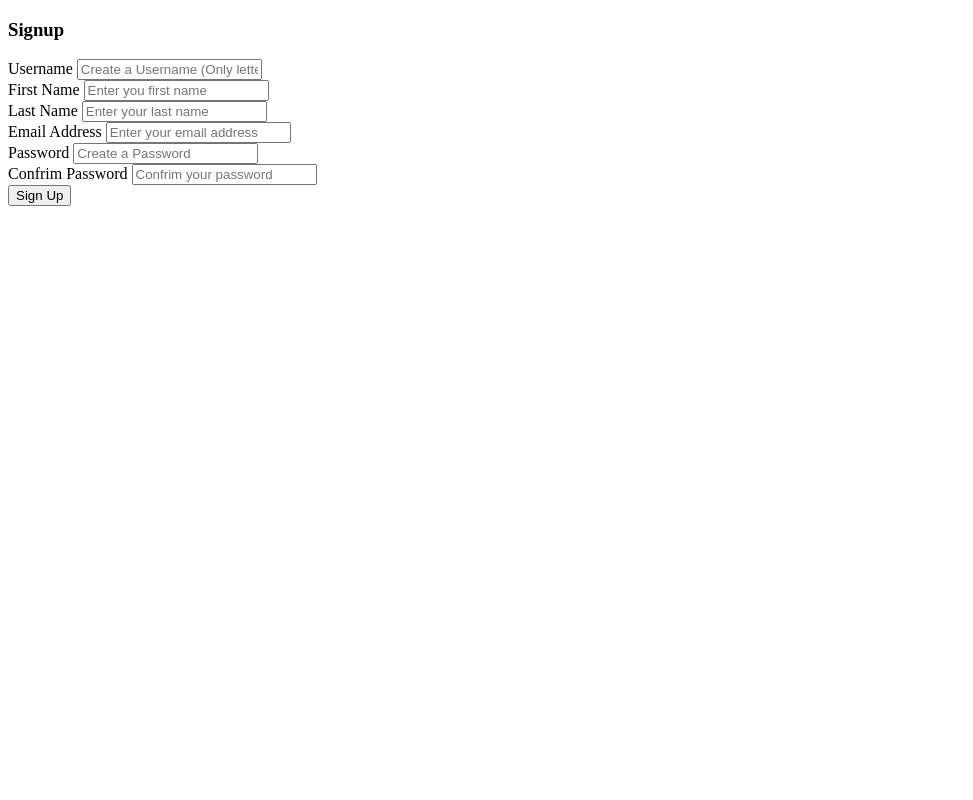
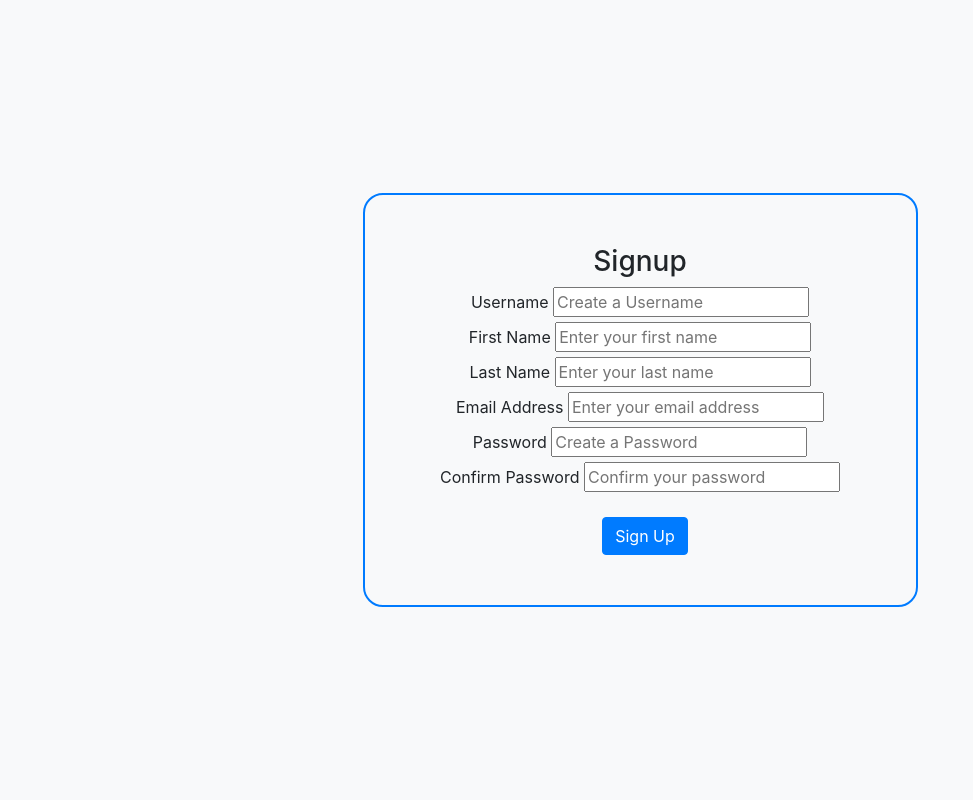
Before and after one commit to Calvin147/DjangoLoginPage, a Django app: page /signup in a window 1280 px wide. Shown: the whole page, without its empty margins (0-973 px from the left). Run offline with Django 4.2, Linux system fonts and the light colour scheme; some libraries are stand-ins or nearby versions.

Commit message:
added styling to signup.html

```diff
--- a/static/css/styles.css
+++ b/static/css/styles.css
@@ -11,7 +11,6 @@ body {
     padding: 50px;
     border-radius: 20px;
     width: 50%;
-    /* margin: 0 auto; */
 }
 
 .btn {
--- a/templates/authentication/signup.html
+++ b/templates/authentication/signup.html
@@ -3,17 +3,21 @@
 <!--[if IE 7]>         <html class="no-js lt-ie9 lt-ie8"> <![endif]-->
 <!--[if IE 8]>         <html class="no-js lt-ie9"> <![endif]-->
 <!--[if gt IE 8]>      <html class="no-js"> <!--<![endif]-->
-<html>
+<!DOCTYPE html>
+<html lang="en">
 <head>
     <meta charset="utf-8">
     <meta http-equiv="X-UA-Compatible" content="IE=edge">
-        <title></title>
+    <title>Sign Up</title>
     <meta name="description" content="">
     <meta name="viewport" content="width=device-width, initial-scale=1">
-        <link rel="stylesheet" href="">
+    <link rel="stylesheet" href="https://stackpath.bootstrapcdn.com/bootstrap/4.5.2/css/bootstrap.min.css">
+    <link rel="stylesheet" href="static/css/styles.css">
 </head>
-    <body>
+<body class="d-flex vh-100 align-items-center justify-content-center">
 
+    <div class="container">
+        <div class="custom-block text-center mx-auto">
             {% for message in messages %}
             <div class="alert alert-{{ message.tags }} alert-dismissible fade show" role="alert">
                 <strong>Message </strong> {{ message }}
@@ -27,11 +31,11 @@
             <form action="/signup" method="post">
                 {% csrf_token %}
                 <label form="">Username</label>
-            <input type="text" id="username" name="username" placeholder="Create a Username (Only letters and numbers )" Required></input>
+                <input type="text" id="username" name="username" placeholder="Create a Username" Required></input>
                 <br>
 
                 <label form="">First Name</label>
-            <input type="text" id="fname" name="fname" placeholder="Enter you first name" Required></input>
+                <input type="text" id="fname" name="fname" placeholder="Enter your first name" Required></input>
                 <br>
 
                 <label form="">Last Name</label>
@@ -46,13 +50,15 @@
                 <input type="password" id="pass1" name="pass1" placeholder="Create a Password" Required></input>
                 <br>
 
-            <label form="">Confrim Password</label>
-            <input type="password" id="pass2" name="pass2" placeholder="Confrim your password" Required></input>
+                <label form="">Confirm Password</label>
+                <input type="password" id="pass2" name="pass2" placeholder="Confirm your password" Required></input>
                 <br>
 
-            <button type="submit">Sign Up</button>
+                <button type="submit" class="btn btn-primary">Sign Up</button>
 
             </form>
+        </div>
+    </div>
 
     <script src="" async defer></script>
 </body>
```
Lines whose indentation alone changed are shown as unchanged.
